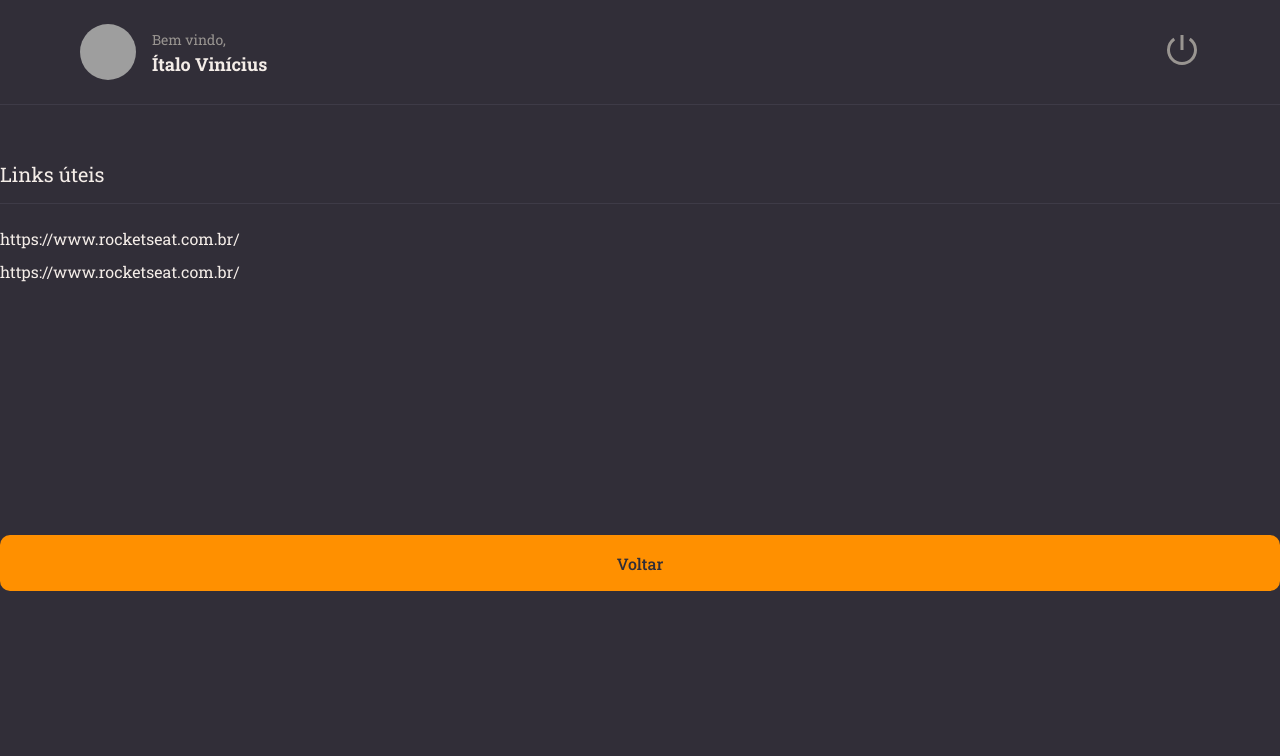
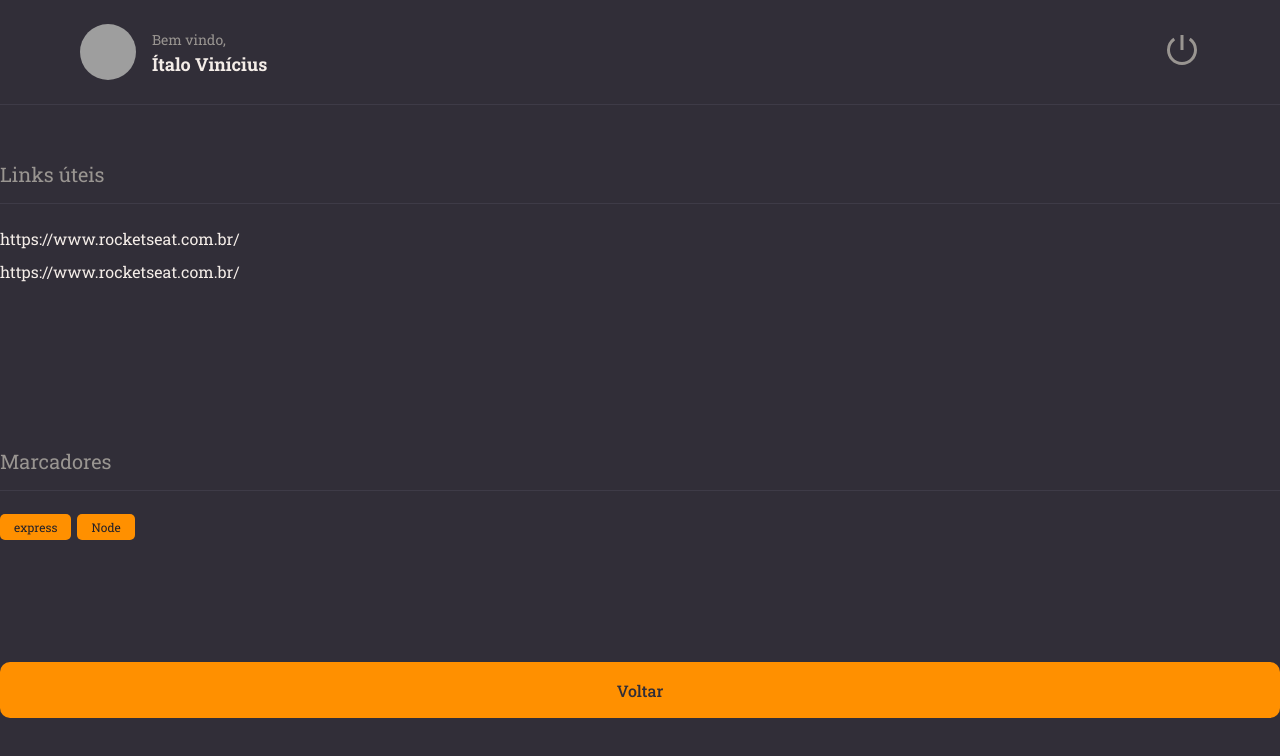
Before and after one commit to Italovini223/rocketnotes-frontend, a React (Vite) app: page / in a window 1280 px wide. Shown: the top 756 px of the page. Built offline with nearby package versions, Linux system fonts and the light colour scheme; grey boxes are pictures that could not be loaded.

Commit message:
✨ feat: Code in Componente Tag classroom

```diff
--- /dev/null
+++ b/src/components/Tags/index.jsx
@@ -0,0 +1,9 @@
+import { Container } from "./styles";
+
+export function Tags({title}){
+  return(
+    <Container>
+      {title}
+    </Container>
+  );
+}
--- /dev/null
+++ b/src/components/Tags/styles.js
@@ -0,0 +1,12 @@
+import styled from "styled-components";
+
+export const Container = styled.span`
+  font-size: 12px;
+  color: ${({theme}) => theme.COLORS.BACKGROUND_900};
+
+  padding: 5px 14px;
+  border-radius: 5px;
+  margin-right: 6px;
+
+  background-color: ${({theme}) => theme.COLORS.ORANGE};
+`;
--- a/src/components/section/styles.js
+++ b/src/components/section/styles.js
@@ -11,7 +11,7 @@
     padding-bottom: 16px;
     margin-bottom: 24px;
 
-    color: ${({theme}) => theme.COLORS.WHITE};
+    color: ${({theme}) => theme.COLORS.GRAY_100};
     font-size: 20px;
     font-weight: 400;
   }
--- a/src/pages/Details/index.jsx
+++ b/src/pages/Details/index.jsx
@@ -3,6 +3,8 @@
 import { Header } from "../../components/Header";
 import { Button } from "../../components/Button";
 import { Section } from "../../components/section";
+import { Tags } from "../../components/Tags";
+
 
 
 export function Details(){
@@ -15,6 +17,10 @@
           <li><a href="#">https://www.rocketseat.com.br/</a></li>
         </Links>
       </Section>
+      <Section title="Marcadores">
+        <Tags title="express" />
+        <Tags title="Node" />
+      </Section>
       <Button title="Voltar"/>
     </Container>
   )
```
